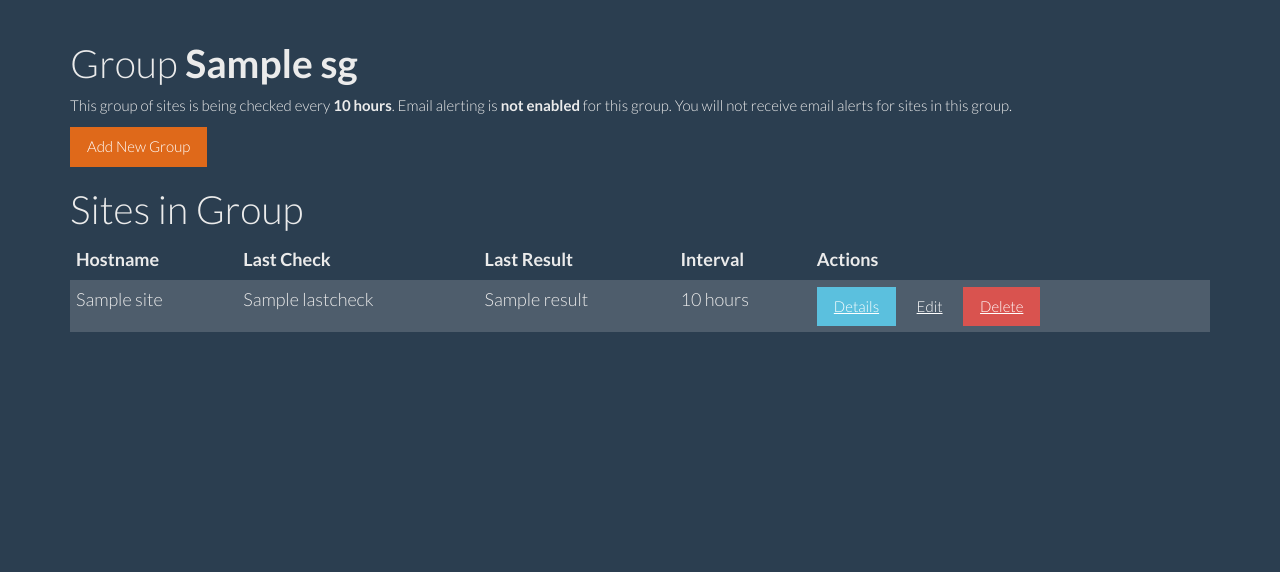
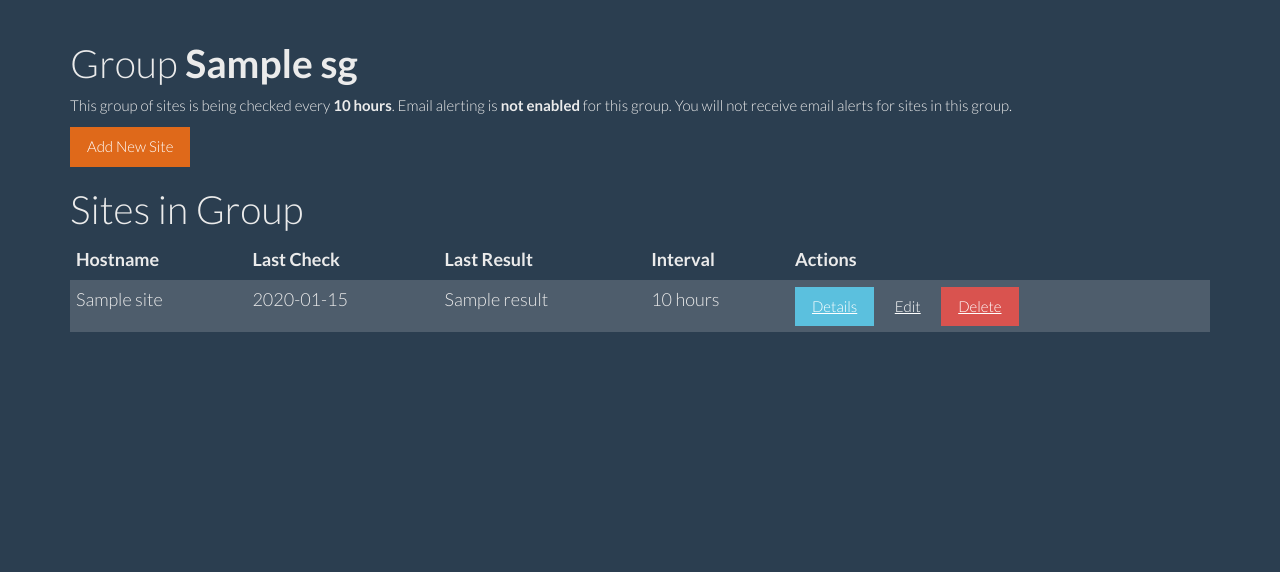
Before and after one commit to tykling/sslscout, a Django app: template src/sslscout/templates/sitegroup_details.html in a window 1280 px wide. Shown: the part 40-612 px from the top of the page. Run offline with Django 3.2, Linux system fonts and the light colour scheme; the template is opened without the code that fills it: most values are stand-ins (such as "Sample title", 1, 10 or a date in 2020); some libraries are stand-ins or nearby versions.

Commit message:
small fixes in sitegroup_detail

```diff
--- a/src/sslscout/templates/sitegroup_details.html
+++ b/src/sslscout/templates/sitegroup_details.html
@@ -7,12 +7,12 @@
                     {% block content %}
                     <h1>Group <b>{{ sg.name }}</b></h1>
                     <p>This group of sites is being checked every <b>{{ sg.interval_hours }} hours</b>.
-                    Email alerting is <b>{% if sg.alert %}enabled{% else %}not enabled{% endif %}</b> for
-                    this group. {% if sg.alert %}This means that you will receive an email whenever the
+                    Email alerting is <b>{% if sg.alerting %}enabled{% else %}not enabled{% endif %}</b> for
+                    this group. {% if sg.alerting %}This means that you will receive an email whenever the
                     rating for a site in this group changes.{% else %}You will not receive email alerts
                     for sites in this group.{% endif %}</p>
 
-                    <p><a href="/sitegroups/add/" class="btn btn-primary">Add New Group</a></p>
+                    <p> <a href="/sitegroups/{{sg.id}}/addsite/" class="btn btn-primary">Add New Site</a></p>
                     <h1>Sites in Group</h1>
                     {% if not sg.sites %}
                         <p>No sites in this group. Go <a href="/sitegroups/{{sg.id}}/addsite/" class="btn btn-primary">add one</a></p>
@@ -31,9 +31,9 @@
                             {% for site in sg.sites %}
                             <tr>
                                 <td>{{ site.hostname }}</td>
-                                <td>{{ site.lastcheck }}</td>
+                                <td>{{ site.checktime }}</td>
                                 <td>{{ site.results|join:"/" }}</td>
-                                <td>{{ sg.interval_hours }} hours</td>
+                                <td>{{ sg.interval }} hours</td>
                                 <td>
                                     <a href="/sites/{{site.id}}/" class="btn btn-info">Details</a>
                                     <a href="/sites/{{site.id}}/edit/" class="btn btn-default">Edit</a>
```
